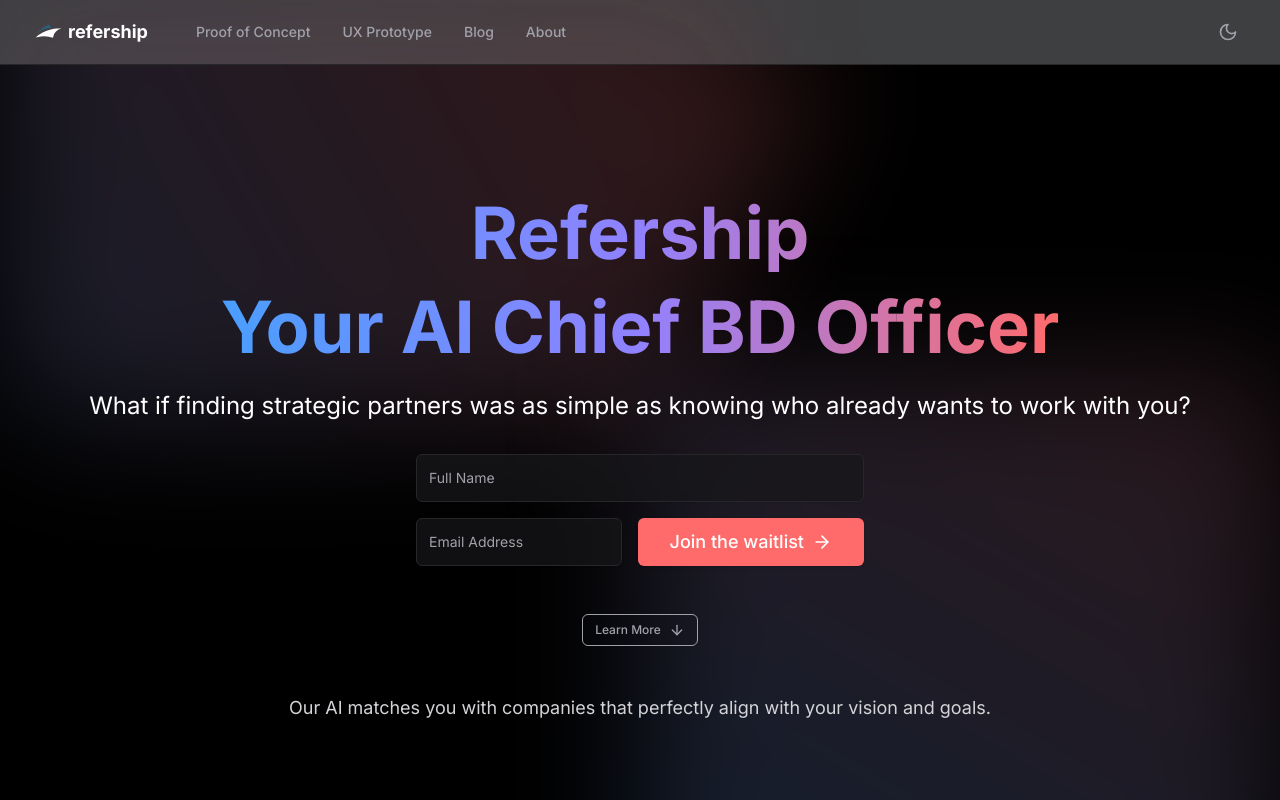
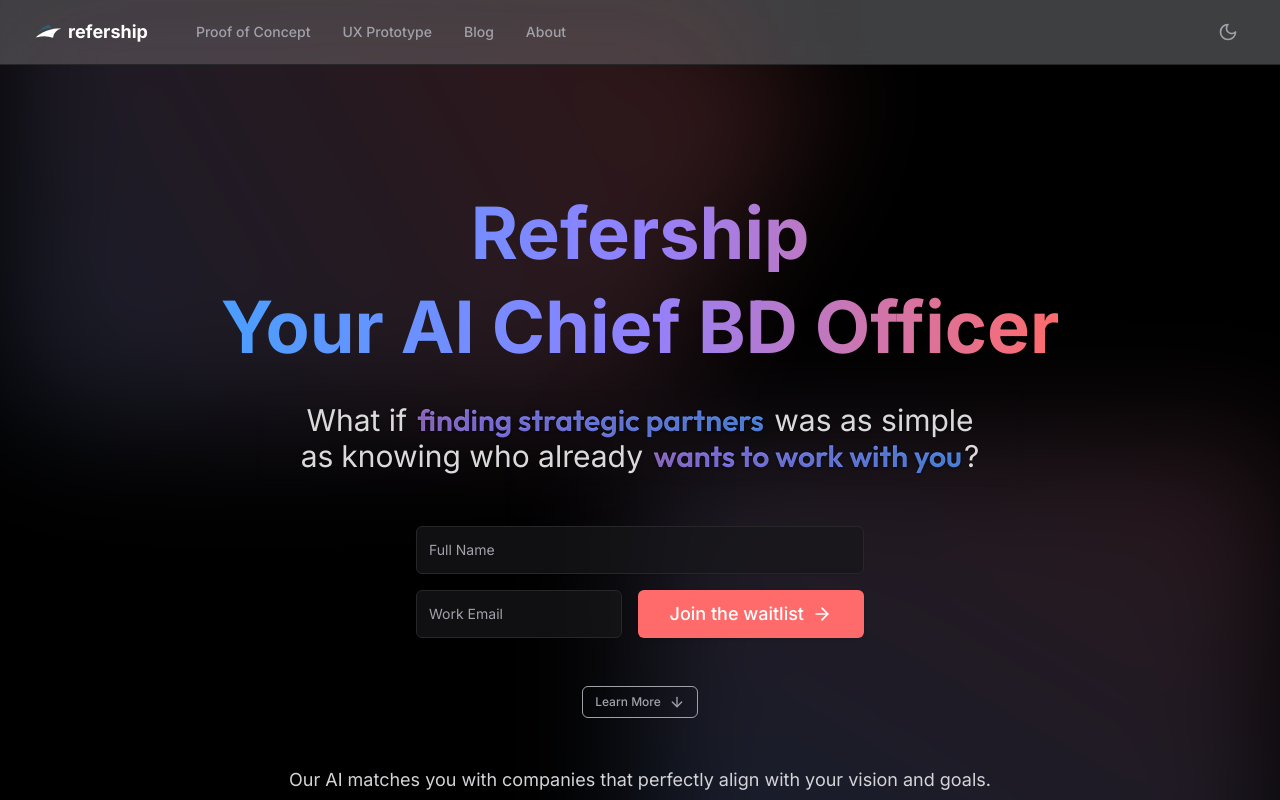
Before and after one commit to jdseo327/refershiplandingpage, a Next.js app: page / in a window 1280 px wide. Shown: the top 800 px of the page. Built offline with nearby package versions, Linux system fonts and the light colour scheme.

Commit message:
Enhance hero subtitle with gradient highlights, optimize for light/dark modes, and change email labels to 'Work Email'

```diff
--- a/src/app/globals.css
+++ b/src/app/globals.css
@@ -389,7 +389,48 @@
   }
 
   .hero-subtitle {
-    @apply text-2xl text-muted-foreground mb-8;
+    @apply text-2xl mb-8;
+    line-height: 1.4;
+    color: rgba(50, 50, 50, 0.85);
+    text-shadow: 0 1px 1px rgba(255, 255, 255, 0.5);
+  }
+
+  .dark .hero-subtitle {
+    color: rgba(255, 255, 255, 0.85);
+    text-shadow: 0 1px 2px rgba(0, 0, 0, 0.2);
+  }
+
+  /* Neon glow text effect */
+  .neon-glow {
+    font-family: 'Outfit', sans-serif;
+    font-weight: 500;
+    color: #fff;
+    text-shadow:
+      0 0 5px #fff,
+      0 0 10px #fff,
+      0 0 20px #4a9eff,
+      0 0 30px #4a9eff,
+      0 0 40px #4a9eff;
+    animation: neon-pulse 2s ease-in-out infinite alternate;
+  }
+
+  @keyframes neon-pulse {
+    from {
+      text-shadow:
+        0 0 5px #fff,
+        0 0 10px #fff,
+        0 0 20px #4a9eff,
+        0 0 30px #4a9eff,
+        0 0 40px #4a9eff;
+    }
+    to {
+      text-shadow:
+        0 0 5px #fff,
+        0 0 10px #fff,
+        0 0 15px #4a9eff,
+        0 0 20px #4a9eff,
+        0 0 25px #4a9eff;
+    }
   }
 
   .hero-text-container {
@@ -532,4 +573,101 @@
     @apply text-3xl sm:text-4xl font-bold text-transparent bg-clip-text bg-gradient-to-r from-[#4A9EFF] via-[#9181FF] to-[#FF6B6B];
     line-height: 1.2;
   }
+
+  /* Gradient text effect */
+  .gradient-text {
+    font-family: 'Outfit', sans-serif;
+    font-weight: 700;
+    background: linear-gradient(90deg, #c73a3a, #6a5ad4, #2a6fc1);
+    background-size: 200% auto;
+    -webkit-background-clip: text;
+    background-clip: text;
+    -webkit-text-fill-color: transparent;
+    animation: gradient-shift 4s ease infinite;
+    padding: 0 2px;
+    filter: drop-shadow(0 1px 1px rgba(255, 255, 255, 0.5));
+  }
+
+  .dark .gradient-text {
+    background: linear-gradient(90deg, #ff6b6b, #9181ff, #4a9eff);
+    background-size: 200% auto;
+    -webkit-background-clip: text;
+    background-clip: text;
+    filter: drop-shadow(0 1px 1px rgba(0, 0, 0, 0.3));
+  }
+
+  @keyframes gradient-shift {
+    0% {
+      background-position: 0% 50%;
+    }
+    50% {
+      background-position: 100% 50%;
+    }
+    100% {
+      background-position: 0% 50%;
+    }
+  }
+
+  /* 3D text effect */
+  .text-3d {
+    font-family: 'Outfit', sans-serif;
+    font-weight: 700;
+    color: #e0e0e0;
+    text-shadow:
+      1px 1px 1px #919191,
+      1px 2px 1px #919191,
+      1px 3px 1px #919191,
+      1px 4px 1px #919191,
+      1px 5px 1px #919191,
+      1px 6px 1px #919191,
+      1px 7px 1px #919191,
+      1px 8px 1px #919191,
+      1px 9px 1px #919191,
+      1px 10px 1px rgba(16, 16, 16, 0.4),
+      1px 18px 6px rgba(16, 16, 16, 0.2),
+      1px 22px 10px rgba(16, 16, 16, 0.2),
+      1px 25px 35px rgba(16, 16, 16, 0.4),
+      1px 30px 60px rgba(16, 16, 16, 0.4);
+  }
+
+  /* Clean highlight text effect */
+  .clean-highlight {
+    font-family: 'Outfit', sans-serif;
+    font-weight: 600;
+    color: #fff;
+    position: relative;
+    display: inline-block;
+  }
+
+  .clean-highlight::after {
+    content: '';
+    position: absolute;
+    left: 0;
+    bottom: -3px;
+    height: 3px;
+    width: 100%;
+    background: linear-gradient(90deg, #ff6b6b, #9181ff, #4a9eff);
+    transform: scaleX(0);
+    transform-origin: bottom right;
+    transition: transform 0.5s ease;
+    animation: highlight-pulse 3s ease-in-out infinite;
+  }
+
+  @keyframes highlight-pulse {
+    0% {
+      transform: scaleX(0.3);
+      transform-origin: bottom left;
+    }
+    50% {
+      transform: scaleX(1);
+      transform-origin: bottom left;
+    }
+    51% {
+      transform-origin: bottom right;
+    }
+    100% {
+      transform: scaleX(0.3);
+      transform-origin: bottom right;
+    }
+  }
 }
--- a/src/app/page.tsx
+++ b/src/app/page.tsx
@@ -23,6 +23,7 @@
 import WaitlistBackground from '@/components/WaitlistBackground';
 import { SiteFooter } from '@/components/site-footer';
 import { useState, useEffect } from 'react';
+import Head from 'next/head';
 
 // This would be imported when you integrate EmailJS
 // import emailjs from '@emailjs/browser';
@@ -61,7 +62,7 @@
     }
 
     if (!isValidEmail(heroEmail)) {
-      setHeroError('Please enter a valid email address');
+      setHeroError('Please enter a valid work email');
       return;
     }
 
@@ -113,7 +114,7 @@
     }
 
     if (!isValidEmail(waitlistEmail)) {
-      setWaitlistError('Please enter a valid email address');
+      setWaitlistError('Please enter a valid work email');
       return;
     }
 
@@ -203,6 +204,14 @@
 
   return (
     <PageContainer>
+      <Head>
+        <link rel="preconnect" href="https://fonts.googleapis.com" />
+        <link rel="preconnect" href="https://fonts.gstatic.com" crossOrigin="anonymous" />
+        <link
+          href="https://fonts.googleapis.com/css2?family=Outfit:wght@400;500;600&display=swap"
+          rel="stylesheet"
+        />
+      </Head>
       {/* Hero Section */}
       <div className="relative isolate bg-white dark:bg-transparent">
         {/* Animated background */}
@@ -214,10 +223,17 @@
               <span className="hero-title-line1">Refership</span>
               <span className="hero-title-line2">Your AI Chief BD Officer</span>
             </h1>
-            <p className="hero-subtitle dark:text-white text-zinc-900">
-              What if finding strategic partners was as simple as knowing who already wants to work
-              with you?
-            </p>
+            <div className="hero-subtitle-container mx-auto max-w-3xl px-4 py-3 mb-10 text-center bg-gray-50/50 dark:bg-transparent backdrop-blur-sm rounded-lg">
+              <p className="hero-subtitle text-xl md:text-2xl lg:text-3xl leading-relaxed inline">
+                What if <span className="gradient-text font-bold">finding strategic partners</span>{' '}
+                was as simple as
+              </p>
+              <br className="md:hidden" />
+              <p className="hero-subtitle text-xl md:text-2xl lg:text-3xl leading-relaxed inline md:ml-2">
+                knowing who already{' '}
+                <span className="gradient-text font-bold">wants to work with you</span>?
+              </p>
+            </div>
             <form onSubmit={handleHeroSubmit} className="max-w-md mx-auto mb-8">
               <div className="flex flex-col gap-4 mb-4">
                 <Input
@@ -231,7 +247,7 @@
                 <div className="flex flex-col sm:flex-row gap-4">
                   <Input
                     type="email"
-                    placeholder="Email Address"
+                    placeholder="Work Email"
                     value={heroEmail}
                     onChange={(e) => setHeroEmail(e.target.value)}
                     required
@@ -259,7 +275,7 @@
               Learn More
               <ArrowDown className="ml-2 w-4 h-4" />
             </Button>
-            <p className="transform-text max-w-3xl mx-auto text-zinc-600 dark:text-zinc-300 text-center text-base sm:text-lg">
+            <p className="transform-text max-w-3xl mx-auto text-zinc-600 dark:text-zinc-300 text-base sm:text-lg">
               Our AI matches you with companies that perfectly align with your vision and goals.
             </p>
           </div>
@@ -518,16 +534,6 @@
               </div>
             </div>
           </div>
-          <div className="mt-16 text-center">
-            <Button
-              size="lg"
-              className="bg-[#4A9EFF] dark:bg-[#FF6B6B] hover:bg-[#3A8EEF] dark:hover:bg-[#FF5252] text-white transition-all duration-300 transform hover:scale-105"
-              onClick={scrollToClosestWaitlist}
-            >
-              Find Your Partners Now
-              <ArrowRight className="ml-2 w-5 h-5" />
-            </Button>
-          </div>
         </div>
       </section>
 
@@ -555,7 +561,7 @@
                 <div className="flex flex-col sm:flex-row gap-4">
                   <Input
                     type="email"
-                    placeholder="Email Address"
+                    placeholder="Work Email"
                     value={waitlistEmail}
                     onChange={(e) => setWaitlistEmail(e.target.value)}
                     required
```
